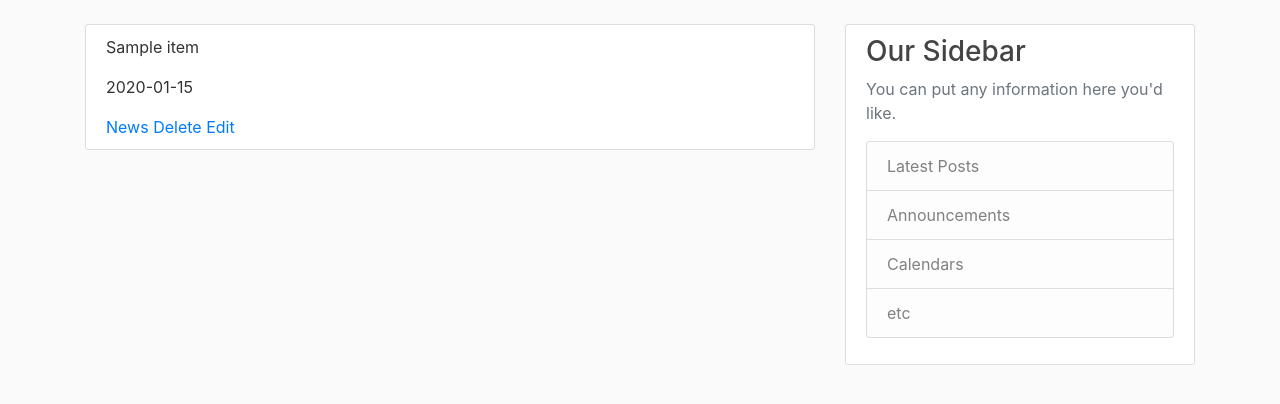
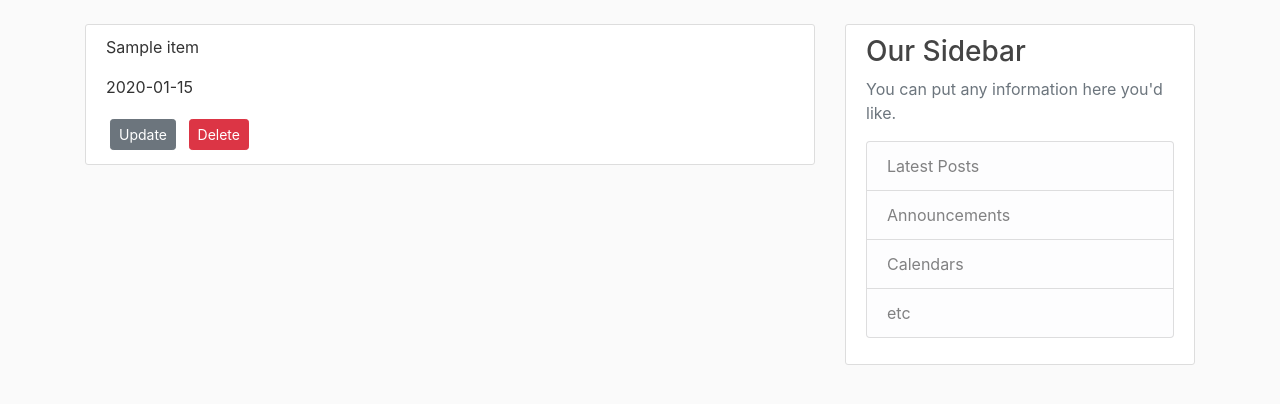
Before and after one commit to JustinGillis/release_date_tracker_hub, a Flask app: page /item/1 in a window 1280 px wide. Shown: the part 56-460 px from the top of the page. Run offline with Flask 2, Linux system fonts and the light colour scheme; a user stored in the database is signed in; tables that the repository leaves empty hold one stand-in row (values such as "Sample post"); some libraries are stand-ins or nearby versions.

Commit message:
added delete functionality and cleaned up buttons/links

```diff
--- a/releasedatehub/forms.py
+++ b/releasedatehub/forms.py
@@ -48,4 +48,4 @@ class UpdateAccountForm(FlaskForm):
 class ItemForm(FlaskForm):
     name = StringField('Name', validators=[DataRequired()])
     date = DateField('Date', default=None, validators=[Optional()])
-    submit = SubmitField('Add Item')
+    submit = SubmitField('Submit')
--- a/releasedatehub/routes.py
+++ b/releasedatehub/routes.py
@@ -30,7 +30,8 @@ def register():
     form = RegistrationForm()
     if form.validate_on_submit():
         pw_hash = bcrypt.generate_password_hash(form.password.data)
-        new_user = User(username=form.username.data, email=form.email.data, password=pw_hash)
+        new_user = User(username=form.username.data,
+                         email=form.email.data, password=pw_hash)
         db.session.add(new_user)
         db.session.commit()
         user = User.query.filter_by(email=form.email.data).first()
@@ -68,16 +69,45 @@ def new_item():
         db.session.commit()
         flash('Your item has been added', 'success')
         return redirect(url_for('dashboard'))
-    return render_template('new_item.html', title='New Item', form=form)
+    return render_template('new_item.html', title='New Item',
+                             form=form, legend='New Item')
+
+@app.route('/item/<int:id>/update', methods=['GET', 'POST'])
+@login_required
+def update(id):
+    print('in update route')
+    item = Item.query.get_or_404(id)
+    if item.author != current_user:
+        print('aborting...')
+        abort(403)
+    form = ItemForm()
+    if form.validate_on_submit():
+        print('form validated on submit')
+        item.name = form.name.data
+        item.date = form.date.data
+        db.session.commit()
+        print('form commited')
+        flash('Your tracked item has been updated', 'success')
+        print('redirecting')
+        return redirect(url_for('item', id=item.id))
+    elif request.method == 'GET':
+        print('in elif statement for GET')
+        form.name.data = item.name
+        form.date.data = item.date
+    return render_template('new_item.html', item=item, form=form,
+                             title='Update: '+item.name, legend='Update: '+item.name)
 
 # fix this route
-@app.route('/item/delete/<int:id>', methods=['POST', 'GET'])
+@app.route('/item/<int:id>/delete', methods=['POST'])
 @login_required
-def delete(id):
-    item = Item(id=id)
-    db.session.remove(item)
+def delete_item(id):
+    item = Item.query.get_or_404(id)
+    if item.author != current_user:
+        abort(403)
+    db.session.delete(item)
     db.session.commit()
-    return redirect('/dashboard')
+    flash('Your tracked item has been deleted', 'success')
+    return redirect(url_for('dashboard'))
 
 @app.route('/dashboard')
 @login_required
@@ -95,15 +125,6 @@ def item_news(name):
     news = newsapi.get_everything(q=f'{name} release', language='en')
     articles = news['articles']
     return render_template('item_news.html', articles=articles, title=name)
-
-@app.route('/item/edit/<int:id>')
-@login_required
-def edit(id):
-    item = Item.query.get_or_404(id)
-    if item.author != current_user:
-        abort(403)
-    form = ItemForm()
-    return render_template('new_item.html', item=item, form=form, title='Edit: '+item.name, legend='Edit: '+item.name)
 
 @app.route('/item/<int:id>')
 @login_required
--- a/releasedatehub/templates/dashboard.html
+++ b/releasedatehub/templates/dashboard.html
@@ -10,8 +10,7 @@
                 {% else %}
                     <p>No Date Set</p>
                 {% endif %}
-                <a href="{{ url_for('item_news', name=item.name) }}">News</a>
-                <a href="{{ url_for('delete', id=item.id) }}">Delete</a>
+                <a class="btn btn-secondary btn-sm mt-1 mb-1" href="{{ url_for('item_news', name=item.name) }}">News</a>
             </div>
         </article>
     {% endfor %}
--- a/releasedatehub/templates/item.html
+++ b/releasedatehub/templates/item.html
@@ -9,9 +9,31 @@
             {% else %}
                 <p>No Date Yet</p>
             {% endif %}
-            <a href="{{ url_for('item_news', name=item.name) }}">News</a>
-            <a href="{{ url_for('delete', id=item.id) }}">Delete</a>
-            <a href="{{ url_for('edit', id=item.id) }}">Edit</a>
+            <a class="btn btn-secondary btn-sm m-1" href="{{ url_for('update', id=item.id) }}">Update</a>
+            <!-- button trigger modal -->
+            <button type="button" class="btn btn-danger btn-sm m-1" data-toggle="modal" data-target="#deleteModal">Delete</button>
+            <!-- Modal -->
+            <div class="modal fade" id="deleteModal" tabindex="-1" role="dialog" aria-labelledby="deleteModalLabel"
+                aria-hidden="true">
+                <div class="modal-dialog" role="document">
+                    <div class="modal-content">
+                        <div class="modal-header">
+                            <h5 class="modal-title" id="deleteModalLabel">Delete Item?</h5>
+                            <button type="button" class="close" data-dismiss="modal" aria-label="Close">
+                                <span aria-hidden="true">&times;</span>
+                            </button>
+                        </div>
+                        <div class="modal-footer">
+                            <button type="button" class="btn btn-secondary" data-dismiss="modal">Close</button>
+                            <form action="{{ url_for('delete_item', id=item.id) }}" method="POST">
+                                <input class="btn btn-danger" type="submit" value="Delete">
+                            </form>
+                        </div>
+                    </div>
+                </div>
+            </div>
         </div>
     </article>
 {% endblock content %}
+
+<!-- <a class="btn btn-danger btn-sm m-1" href="{{ url_for('delete', id=item.id) }}">Delete</a> -->
--- a/releasedatehub/templates/new_item.html
+++ b/releasedatehub/templates/new_item.html
@@ -4,7 +4,7 @@
         <form method="POST" action="">
             {{ form.hidden_tag() }}
             <fieldset class="form-group">
-                <legend class="border-bottom mb-4">New Item</legend>
+                <legend class="border-bottom mb-4">{{ legend }}</legend>
                 <div class="form-group">
                     {{ form.name.label(class="form-control-label") }}
                     {% if form.name.errors %}
```
Also changed, not shown: README.md.
